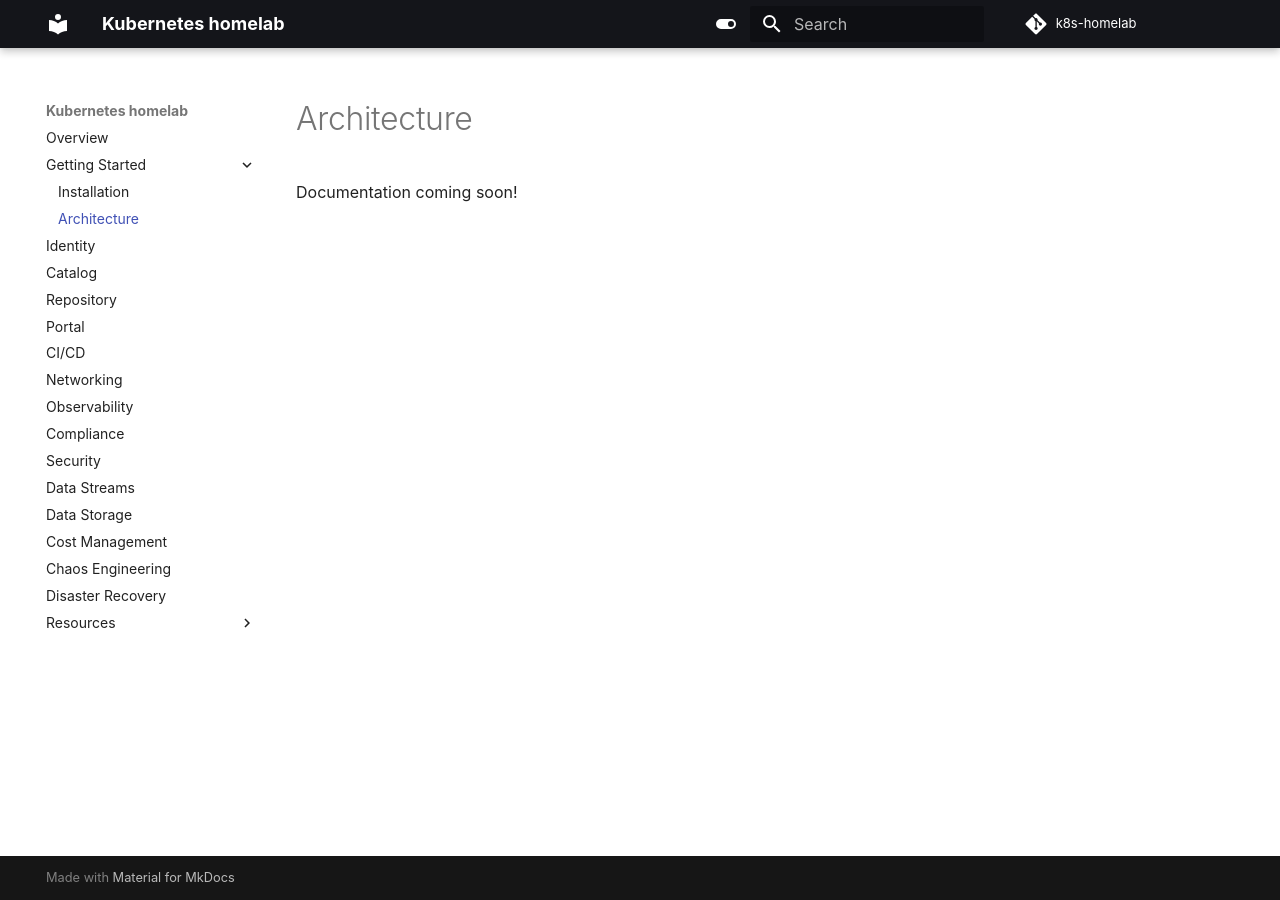
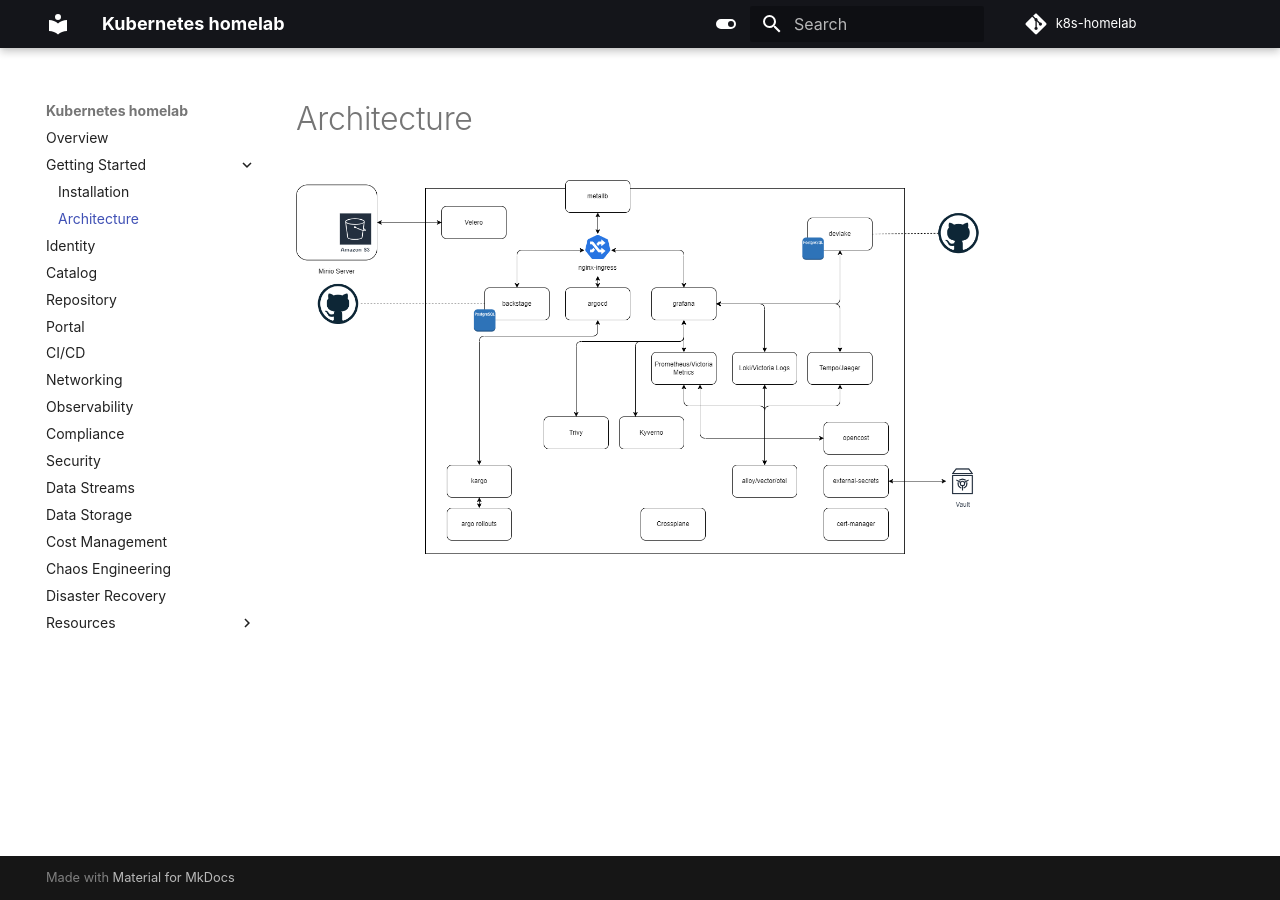
Before and after one commit to thatmlopsguy/dokaseca-control-plane, an MkDocs documentation site: the page built from docs/getting_started/architecture.md, in a window 1280 px wide. Built offline with MkDocs 1.6.1 and Material for MkDocs 9.7.7, drawn with Linux system fonts in a browser that asks for light colours; comment, search, counter and statistics services are not loaded.

Commit message:
docs: add architecture

```diff
--- a/docs/getting_started/architecture.md
+++ b/docs/getting_started/architecture.md
@@ -1,3 +1,3 @@
 # Architecture
 
-Documentation coming soon!
+![](../assets/figures/diagrams/architecture.drawio.png)
```
Also changed, not shown: docs/assets/figures/diagrams/architecture.drawio.png (added).
